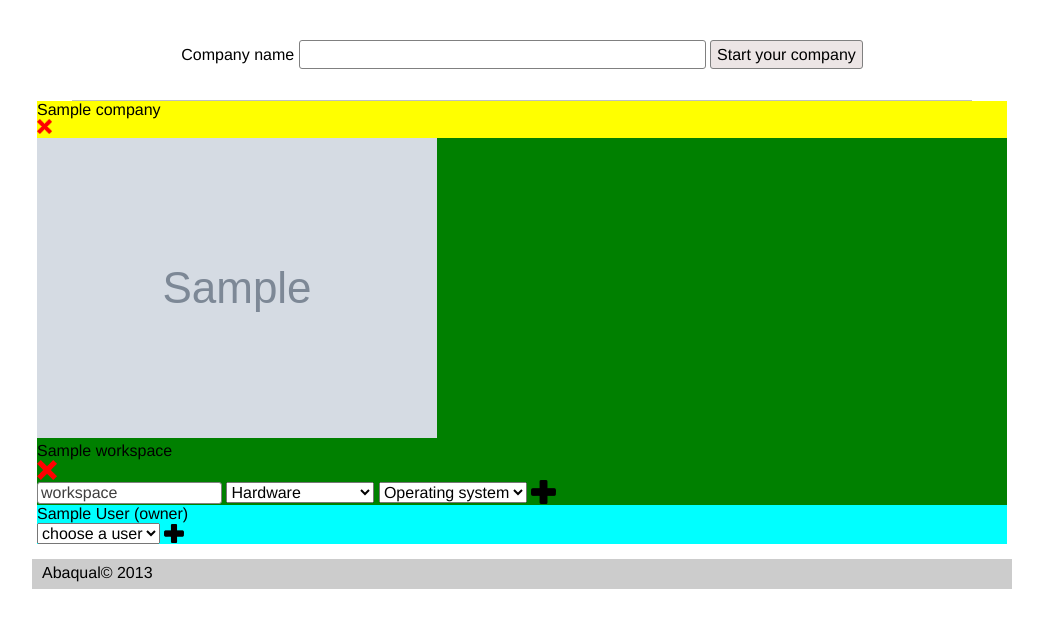
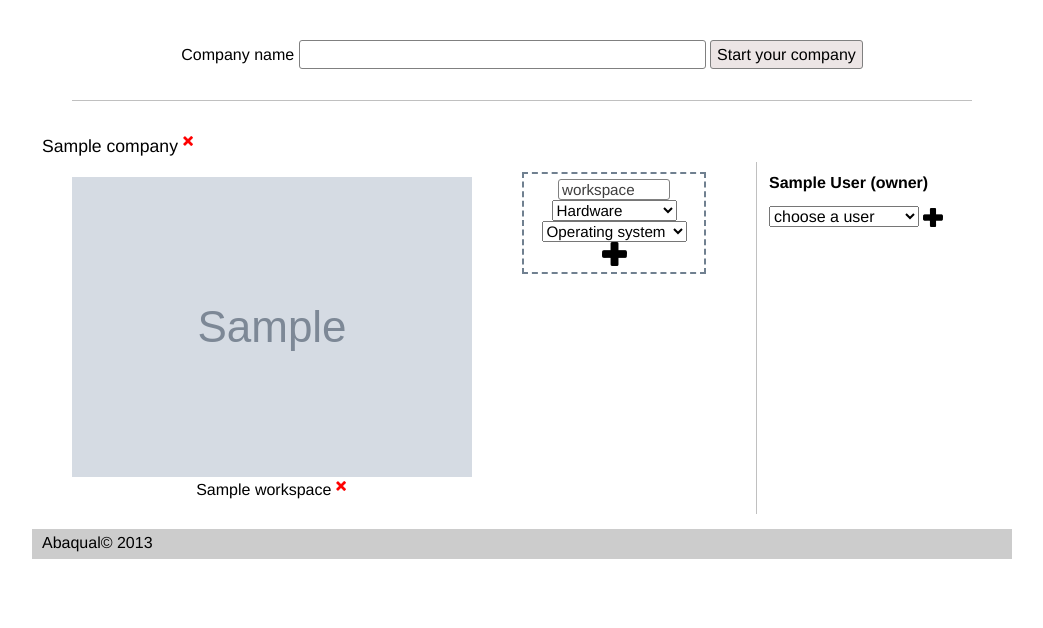
Before and after one commit to shoeybi/abq_web, a Django app: page /console/ in a window 1280 px wide. Shown: the part 126-754 px from the top of the page, without its empty margins (118-1161 px from the left). Run offline with Django 3.2, Linux system fonts and the light colour scheme; a user stored in the database is signed in; tables that the repository leaves empty hold one stand-in row (values such as "Sample post"); grey boxes marked "Sample" are stand-in pictures; parts of the project's set-up code (start-up, migrations or seed data) failed here and were passed over.

Commit message:
console css almost done

```diff
--- a/awd/static/css/awd.css
+++ b/awd/static/css/awd.css
@@ -12,7 +12,7 @@
     font-smoothing: antialiased;
 }
 
-input {
+input{
     border: solid 1px #808080;
     border-radius: 3px;
 }
@@ -34,6 +34,11 @@
 
 p {
     margin: 0px;
+}
+
+label {
+    margin: 0px;
+    padding: 0px;
 }
 
 .flamebutton {
@@ -78,7 +83,7 @@
 }
 
 .terminate10, .add10 {
-    background-size: 10px;
+    background-size: 10px auto;
     width: 10px;
     height: 10px;
 }
@@ -214,20 +219,98 @@
 }
 
 #company {
-    background-color: gray;
+    margin-top: 30px;
 }
 
 #company #name {
-    background-color: yellow;
+    padding: 5px;
+    font-size: 1.1em;
+}
+
+#company #name input{
+    vertical-align: top;
 }
 
 #company #workspaces {
-    background-color: green;
+    width: 709px;
+    border-right: 1px solid #C0C0C0;
+    float: left;
+    padding: 5px;
+}
+
+#company #workspaces #workspace {
+    padding: 10px 30px;
+    float: left;
+}
+
+#company #workspaces #workspace {
+    display: table;
+    text-align: center;
+}
+
+#company #workspaces #workspace input{
+    vertical-align: top;
+}
+
+#company #workspaces #launch {
+    border:2px dashed #708090;
+    width: 170px;
+    float: left;
+    text-align: center;
+    margin-left: 20px;
+    margin-top: 5px;
+    font-size:0.95em;
+    padding: 5px;
+}
+
+#company #workspaces #launch #id_name {
+    width: 105px;
+}
+
+#company #workspaces #launch #id_hardware{
+    width: 125px;
+}
+
+#company #workspaces #launch #id_os{
+    width: 145px;
 }
 
 #company #team {
-    background-color: cyan;
+    width: 240px;
+    float: right;
+    padding: 5px;
 }
+
+#company #team p {
+    padding: 7px;
+    font-weight: bold;
+}
+
+#company #team #employee {
+    padding: 7px;
+}
+
+#company #team #employee input{
+    vertical-align: top;
+}
+
+
+#company #team #invite {
+    padding: 7px;
+}
+
+#company #team #invite select{
+    width: 150px;
+}
+
+#company #team #invite input{
+    vertical-align: middle;
+}
+
+
+
+
+
 
 
 
--- a/awd/templates/console.html
+++ b/awd/templates/console.html
@@ -35,41 +35,48 @@
 
   <!-- company name and termination -->
   <div id="name">
-    {{ company_dict.company.name }}
     <form method="post">
       {% csrf_token %}
+      <label> {{ company_dict.company.name }} </label>
       <input name="company_name" value="{{ company_dict.company.name }}"
 	     type="hidden" >
-      <input name="dissolve_company" class="terminate15"
+      <input name="dissolve_company" class="terminate10"
 	     value="" type="submit" >
     </form>
   </div>
+  <div class="clear"> </div>
 
   <!-- workspace -->
   <div id="workspaces" >
     <!-- workspaces and termination -->
     {% for item in company_dict.workspaces_list %}
     <!-- workspace -->
+    <div id="workspace" >
       <figure>
 	<a href="{{item.workspace.instance_url}}"
 	   alt="{{item.workspace.name}}">
 	  <img src="{{item.workspace.image.url}}" alt="">
 	</a>
-      <figcaption>{{item.workspace.name}}</figcaption>
-    </figure>
+	<figcaption>
 	  <!-- termiation -->
 	  <form method="post">
 	    {% csrf_token %}
 	    {{item.termination_form.region}}
 	    {{item.termination_form.instance_id}}
 	    {{item.termination_form.company_name}}
+	    <label> {{item.workspace.name}} </label>
 	    <input type="submit" name="terminate_workspace"
-	     class="terminate20" value="" />
+		   class="terminate10" value="" />
 	  </form>
+	</figcaption>
+      </figure>
       <p class="error"> {{item.termination_form.errors.as_text}}</p>
+    </div>
     {% endfor %}
 
+
     <!-- launch a new workspace -->
+    <div id="launch">
       <form method="post">
 	{% csrf_token %}
 	{{company_dict.workspace_launch_form.company_name}}
@@ -78,10 +85,12 @@
 	{{company_dict.workspace_launch_form.os}}
 	<input type="submit" name="workspace_launch"
 	       class="add25" value="" />
-    </form>
 	<p class="error">
 	  {{company_dict.workspace_launch_form.errors.as_text}}
 	</p>
+      </form>
+    </div>
+    <div class="clear"> </div>
 
   </div>
 
@@ -89,28 +98,31 @@
   <!-- Team -->
   <div id="team">
     <!-- team mebers -->
-    <p> {{company_dict.company.owner.user.first_name }}
+    <div id="owner">
+    <p>{{company_dict.company.owner.user.first_name }}
       {{company_dict.company.owner.user.last_name }} (owner) </p>
+    </div>
     {% for item in company_dict.employees_list %}
-    <p> {{item.employee.user.first_name}} {{item.employee.user.last_name}}
+    <div id="employee">
+      <!-- employment termination -->
+      <form method="post">
+	{% csrf_token %}
+	<label>
+	  {{item.employee.user.first_name}} {{item.employee.user.last_name}}
 	  {% if not item.accepted %}
 	  (pending)
 	  {% endif %}
-    </p>
-    <!-- employment termination -->
-    <form method="post">
-      {% csrf_token %}
+	</label>
 	{{item.termination_form.company_name}}
 	{{item.termination_form.username}}
 	<input type="submit" name="terminate_employment"
-	     class="terminate15", value="" />
-
-
+	       class="terminate10", value="" />
       </form>
+    </div>
     {% endfor %}
-    <p> {{company_dict.employment_form.errors.as_text}}</p>
 
     <!-- new employee -->
+    <div id="invite">
       <form method="post">
 	{% csrf_token %}
 	{{company_dict.employment_form.abqUser}}
@@ -118,9 +130,12 @@
 	<input type="submit" name="invite_employee"
 	       class="add20" value="" />
       </form>
+      <p> {{company_dict.employment_form.errors.as_text}}</p>
+      </div>
   </div>
 
 </div>
+<div class="clear"> </div>
 {% endfor %}
 
 
```
Lines whose indentation alone changed are shown as unchanged.
